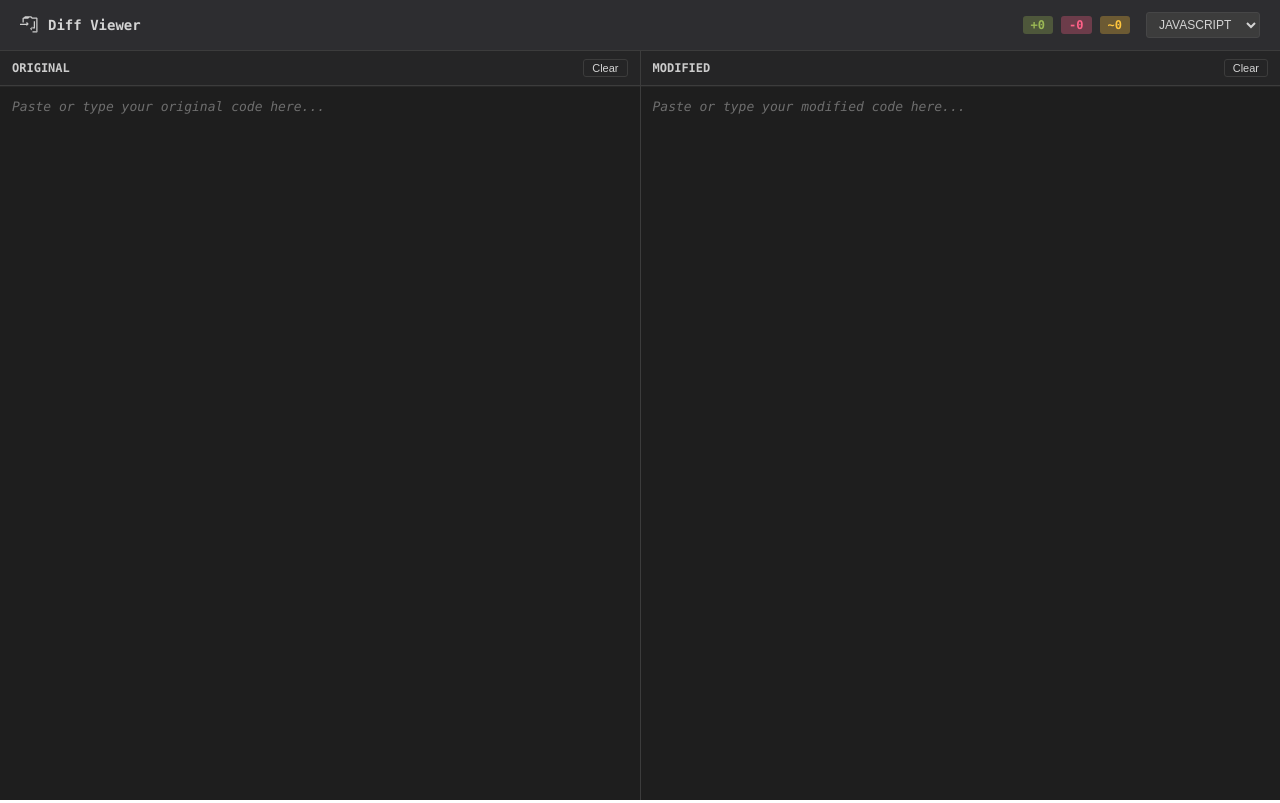
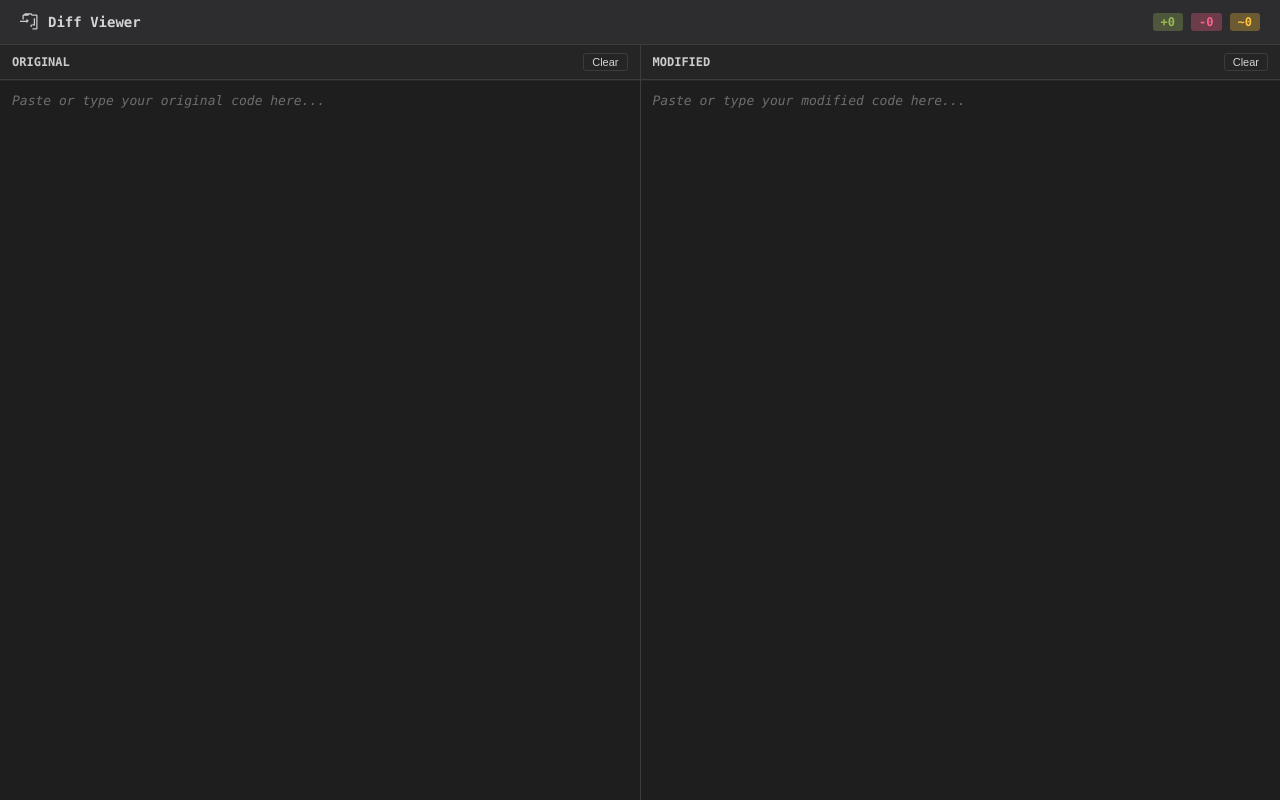
Before and after one commit to sssamuelll/diffviewer, a React (Vite) app: page / in a window 1280 px wide. Built offline with nearby package versions, Linux system fonts and the light colour scheme.

Commit message:
refactor(diffviewer): migrate syntax highlighting to highlight.js with auto language detection (js/ts/json/css/xml/plaintext) and JSX/TSX aliasing

```diff
--- a/package.json
+++ b/package.json
@@ -14,17 +14,18 @@
     "@types/prismjs": "^1.26.5",
     "clsx": "^2.1.1",
     "diff": "^8.0.2",
+    "highlight.js": "^11.11.1",
     "prismjs": "^1.30.0",
     "react": "^19.1.1",
     "react-dom": "^19.1.1"
   },
   "devDependencies": {
     "@eslint/js": "^9.33.0",
+    "@types/diff": "^5.2.3",
+    "@types/prismjs": "^1.26.5",
     "@types/react": "^19.1.10",
     "@types/react-dom": "^19.1.7",
     "@vitejs/plugin-react": "^5.0.0",
-    "@types/diff": "^5.2.3",
-    "@types/prismjs": "^1.26.5",
     "eslint": "^9.33.0",
     "eslint-plugin-react-hooks": "^5.2.0",
     "eslint-plugin-react-refresh": "^0.4.20",
--- a/src/components/DiffViewer/DiffViewer.css
+++ b/src/components/DiffViewer/DiffViewer.css
@@ -17,6 +17,7 @@
   --vscode-button-hover: #1177bb;
   --vscode-input-bg: #3c3c3c;
   --vscode-input-border: #464647;
+  --baseline-nudge: 1px;
 }
 
 .diff-viewer-container {
@@ -191,6 +192,19 @@
   z-index: 2;
 }
 
+.code-input,
+.code-highlight,
+.code-highlight code,
+.diff-segment {
+  box-sizing: border-box;
+  tab-size: 2;
+  font-variant-ligatures: none;
+  letter-spacing: 0;
+  font-family: 'Menlo','Monaco','Courier New',monospace !important;
+  font-size: 13px !important;
+  line-height: 1.5 !important;
+}
+
 .code-input::selection {
   background: rgba(0, 120, 215, 0.35);
 }
@@ -200,14 +214,13 @@
   inset: 0;
   margin: 0;
   padding: 12px;
-  overflow: auto;
+  overflow: hidden;            /* <= antes estaba auto */
   pointer-events: none;
   background-color: var(--vscode-editor-bg);
   color: var(--vscode-text);
   font: inherit;
   line-height: 1.5;
   white-space: pre;
-  scrollbar-width: none;
 }
 
 .code-highlight code {
--- a/src/components/DiffViewer/DiffViewer.tsx
+++ b/src/components/DiffViewer/DiffViewer.tsx
@@ -4,24 +4,37 @@ import {
   useCallback,
   useEffect,
   useRef,
-} from 'react';
-import type {
-  ClipboardEvent as ReactClipboardEvent,
-  Dispatch,
-  ReactElement,
-  SetStateAction,
+  type Dispatch,
+  type ReactElement,
+  type SetStateAction,
 } from 'react';
 import * as Diff from 'diff';
-import Prism from 'prismjs';
-import '../../styles/prism-vsc-dark-plus.css';
-import 'prismjs/components/prism-javascript';
-import 'prismjs/components/prism-typescript';
-import 'prismjs/components/prism-jsx';
-import 'prismjs/components/prism-tsx';
-import 'prismjs/components/prism-css';
-import 'prismjs/components/prism-json';
+
+// ⬇️ highlight.js
+import hljs from 'highlight.js/lib/core';
+import javascript from 'highlight.js/lib/languages/javascript';
+import typescript from 'highlight.js/lib/languages/typescript';
+import json from 'highlight.js/lib/languages/json';
+import xml from 'highlight.js/lib/languages/xml'; // html
+import css from 'highlight.js/lib/languages/css';
+import plaintext from 'highlight.js/lib/languages/plaintext'; // <-- AQUI
+
+import 'highlight.js/styles/vs2015.css';
+
+// Tema (elige el que te guste; vs2015 ≈ VSCode Dark+)
+import 'highlight.js/styles/vs2015.css';
+
 import './DiffViewer.css';
 import type { DiffSegment, DiffStats, DiffSegmentType, LanguageOption } from './types';
+
+// registra solo lo que usas (bundle pequeño)
+hljs.registerLanguage('javascript', javascript);
+hljs.registerLanguage('typescript', typescript);
+hljs.registerLanguage('json', json);
+hljs.registerLanguage('xml', xml);
+hljs.registerLanguage('css', css);
+hljs.registerLanguage('plaintext', plaintext);
+
 
 interface DiffComputation {
   original: DiffSegment[];
@@ -35,19 +48,12 @@ interface EditorPaneProps {
   segments: DiffSegment[];
   onChange: (value: string) => void;
   onClear: () => void;
-  onPaste: (event: ReactClipboardEvent<HTMLTextAreaElement>) => void;
-  highlightCode: (code: string) => string;
+  onPaste: (event: React.ClipboardEvent<HTMLTextAreaElement>) => void;
+  detectedLanguage: LanguageOption;
+  highlightCode: (code: string, lang: LanguageOption) => string;
 }
 
-const languages: LanguageOption[] = [
-  'javascript',
-  'typescript',
-  'jsx',
-  'tsx',
-  'css',
-  'json',
-  'plaintext',
-];
+// ---------------- utils ----------------
 
 const escapeHtml = (value: string): string =>
   value
@@ -64,9 +70,7 @@ const computeDiffSegments = (original: string, modified: string): DiffComputatio
 
   for (let index = 0; index < parts.length; index += 1) {
     const part = parts[index];
-    if (!part.value) {
-      continue;
-    }
+    if (!part.value) continue;
 
     if (part.removed && parts[index + 1]?.added) {
       const addedPart = parts[index + 1];
@@ -96,17 +100,11 @@ const computeDiffSegments = (original: string, modified: string): DiffComputatio
 };
 
 const countLines = (value: string): number => {
-  if (!value) {
-    return 0;
-  }
-
+  if (!value) return 0;
   const lines = value.split('\n');
-  return lines.reduce((total, line, lineIndex) => {
-    const isLastLine = lineIndex === lines.length - 1;
-    if (line.length > 0 || !isLastLine) {
-      return total + 1;
-    }
-    return total;
+  return lines.reduce((total, line, i) => {
+    const isLast = i === lines.length - 1;
+    return total + ((line.length > 0 || !isLast) ? 1 : 0);
   }, 0);
 };
 
@@ -114,6 +112,37 @@ const getStatsForType = (segments: DiffSegment[], type: DiffSegmentType): number
   segments
     .filter((segment) => segment.type === type)
     .reduce((total, segment) => total + countLines(segment.value), 0);
+
+/** ---------- AUTO-DETECCIÓN DE LENGUAJE ---------- */
+// subset controlado para la auto-detección (coincide con tus tipos)
+const HLJS_SUBSET: LanguageOption[] = [
+  'javascript',
+  'typescript',
+  'jsx',
+  'tsx',
+  'json',
+  'css',
+  'plaintext',
+];
+
+const detectLanguage = (text: string): LanguageOption => {
+  const t = text.trim();
+  if (!t) return 'plaintext';
+  const res = hljs.highlightAuto(t, HLJS_SUBSET);
+  const lang = (res.language as LanguageOption) || 'plaintext';
+  return HLJS_SUBSET.includes(lang) ? lang : 'plaintext';
+};
+
+const highlightCode = (code: string, lang: LanguageOption): string => {
+  if (!code) return '';
+  if (lang === 'plaintext') return escapeHtml(code);
+  try {
+    return hljs.highlight(code, { language: lang }).value;
+  } catch {
+    return escapeHtml(code);
+  }
+};
+// ---------------- componentes ----------------
 
 const EditorPane = ({
   title,
@@ -123,16 +152,14 @@ const EditorPane = ({
   onChange,
   onClear,
   onPaste,
+  detectedLanguage,
   highlightCode,
 }: EditorPaneProps): ReactElement => {
   const textareaRef = useRef<HTMLTextAreaElement>(null);
   const highlightRef = useRef<HTMLPreElement>(null);
 
   const handleScroll = useCallback(() => {
-    if (!textareaRef.current || !highlightRef.current) {
-      return;
-    }
-
+    if (!textareaRef.current || !highlightRef.current) return;
     highlightRef.current.scrollTop = textareaRef.current.scrollTop;
     highlightRef.current.scrollLeft = textareaRef.current.scrollLeft;
   }, []);
@@ -146,15 +173,19 @@ const EditorPane = ({
       segments.map((segment, index) => ({
         key: `${segment.type}-${index}`,
         type: segment.type,
-        html: highlightCode(segment.value) || escapeHtml(segment.value) || '&#8203;',
+        html: highlightCode(segment.value, detectedLanguage) || escapeHtml(segment.value) || '&#8203;',
       })),
-    [segments, highlightCode]
+    [segments, highlightCode, detectedLanguage]
   );
+
+  const prettyName = (lang: LanguageOption) => lang.toUpperCase();
 
   return (
     <section className="editor-pane">
       <div className="editor-pane-header">
-        <span className="pane-title">{title}</span>
+        <span className="pane-title">
+          {title} {detectedLanguage !== 'plaintext' ? `· ${prettyName(detectedLanguage)}` : ''}
+        </span>
         <button type="button" className="clear-btn" onClick={onClear}>
           Clear
         </button>
@@ -198,36 +229,14 @@ const EditorPane = ({
 const DiffViewer = (): ReactElement => {
   const [originalText, setOriginalText] = useState<string>('');
   const [modifiedText, setModifiedText] = useState<string>('');
-  const [language, setLanguage] = useState<LanguageOption>('javascript');
 
   const { original: originalSegments, modified: modifiedSegments } = useMemo(
     () => computeDiffSegments(originalText, modifiedText),
     [originalText, modifiedText]
   );
 
-  const highlightCode = useCallback(
-    (code: string) => {
-      if (!code) {
-        return '';
-      }
-
-      if (language === 'plaintext') {
-        return escapeHtml(code);
-      }
-
-      const grammar = Prism.languages[language];
-      if (!grammar) {
-        return escapeHtml(code);
-      }
-
-      try {
-        return Prism.highlight(code, grammar, language);
-      } catch {
-        return escapeHtml(code);
-      }
-    },
-    [language]
-  );
+  const originalLang = useMemo<LanguageOption>(() => detectLanguage(originalText), [originalText]);
+  const modifiedLang = useMemo<LanguageOption>(() => detectLanguage(modifiedText), [modifiedText]);
 
   const stats = useMemo<DiffStats>(() => {
     const additions = getStatsForType(modifiedSegments, 'insert');
@@ -244,7 +253,7 @@ const DiffViewer = (): ReactElement => {
 
   const createPasteHandler = useCallback(
     (setter: Dispatch<SetStateAction<string>>) =>
-      (event: ReactClipboardEvent<HTMLTextAreaElement>) => {
+      (event: React.ClipboardEvent<HTMLTextAreaElement>) => {
         event.preventDefault();
         const text = event.clipboardData.getData('text');
         setter(text);
@@ -269,22 +278,10 @@ const DiffViewer = (): ReactElement => {
             <span className="stat deletions">-{stats.deletions}</span>
             <span className="stat modifications">~{stats.modifications}</span>
           </div>
-          <label className="language-label">
-            <span className="sr-only">Select language</span>
-            <select
-              className="language-selector"
-              value={language}
-              onChange={(event) => setLanguage(event.target.value as LanguageOption)}
-            >
-              {languages.map((option) => (
-                <option key={option} value={option}>
-                  {option.toUpperCase()}
-                </option>
-              ))}
-            </select>
-          </label>
+          {/* Detección automática por panel con highlight.js */}
         </div>
       </header>
+
       <div className="diff-viewer-body">
         <EditorPane
           title="Original"
@@ -294,6 +291,7 @@ const DiffViewer = (): ReactElement => {
           onChange={setOriginalText}
           onClear={() => setOriginalText('')}
           onPaste={createPasteHandler(setOriginalText)}
+          detectedLanguage={originalLang}
           highlightCode={highlightCode}
         />
         <EditorPane
@@ -304,6 +302,7 @@ const DiffViewer = (): ReactElement => {
           onChange={setModifiedText}
           onClear={() => setModifiedText('')}
           onPaste={createPasteHandler(setModifiedText)}
+          detectedLanguage={modifiedLang}
           highlightCode={highlightCode}
         />
       </div>
--- a/src/components/DiffViewer/types.ts
+++ b/src/components/DiffViewer/types.ts
@@ -5,6 +5,7 @@ export type LanguageOption =
   | 'tsx'
   | 'css'
   | 'json'
+  | 'xml'
   | 'plaintext';
 
 export type DiffSegmentType = 'equal' | 'insert' | 'delete' | 'modify';
```
Also changed, not shown: 1 other file (tests, documents, lock files or other folders).
